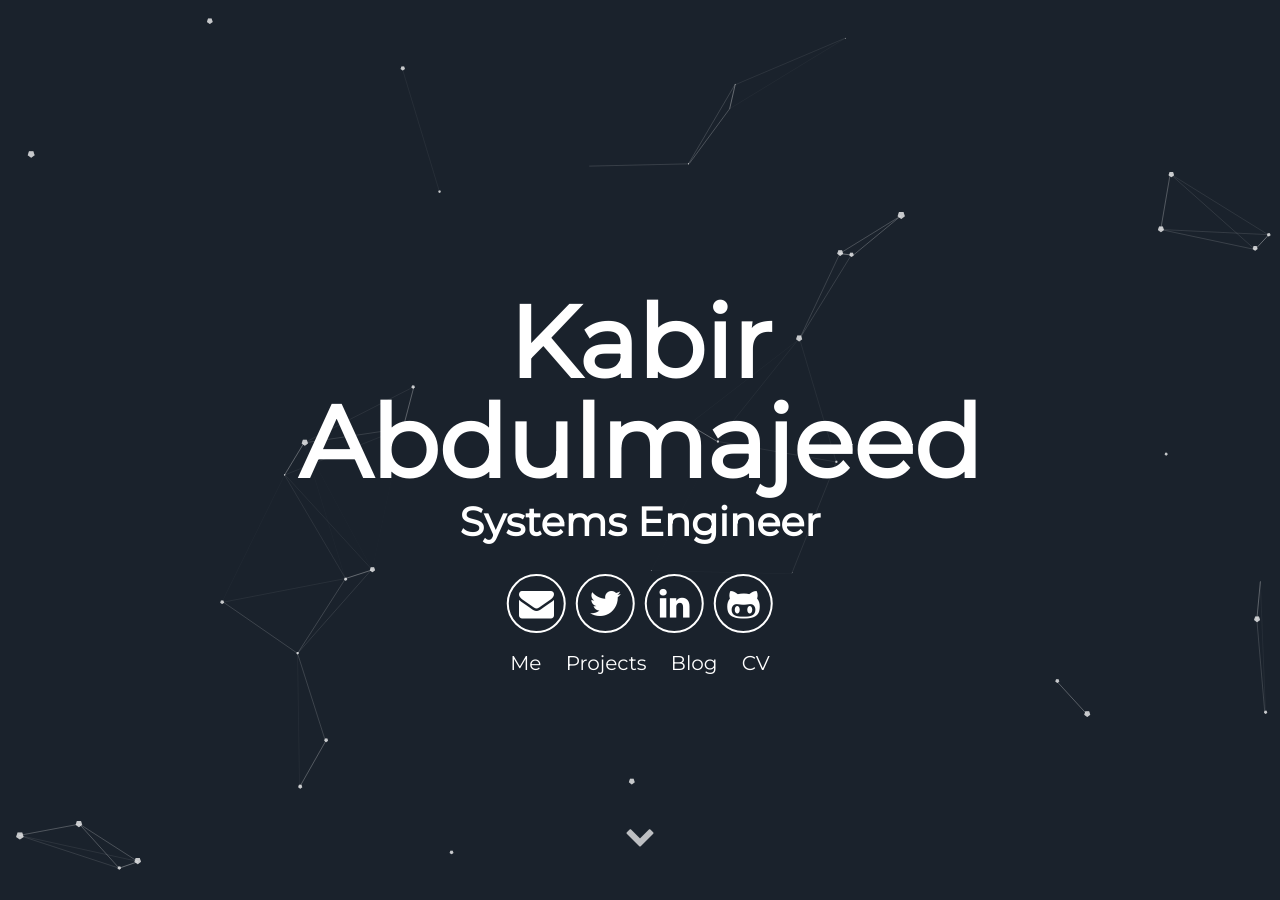
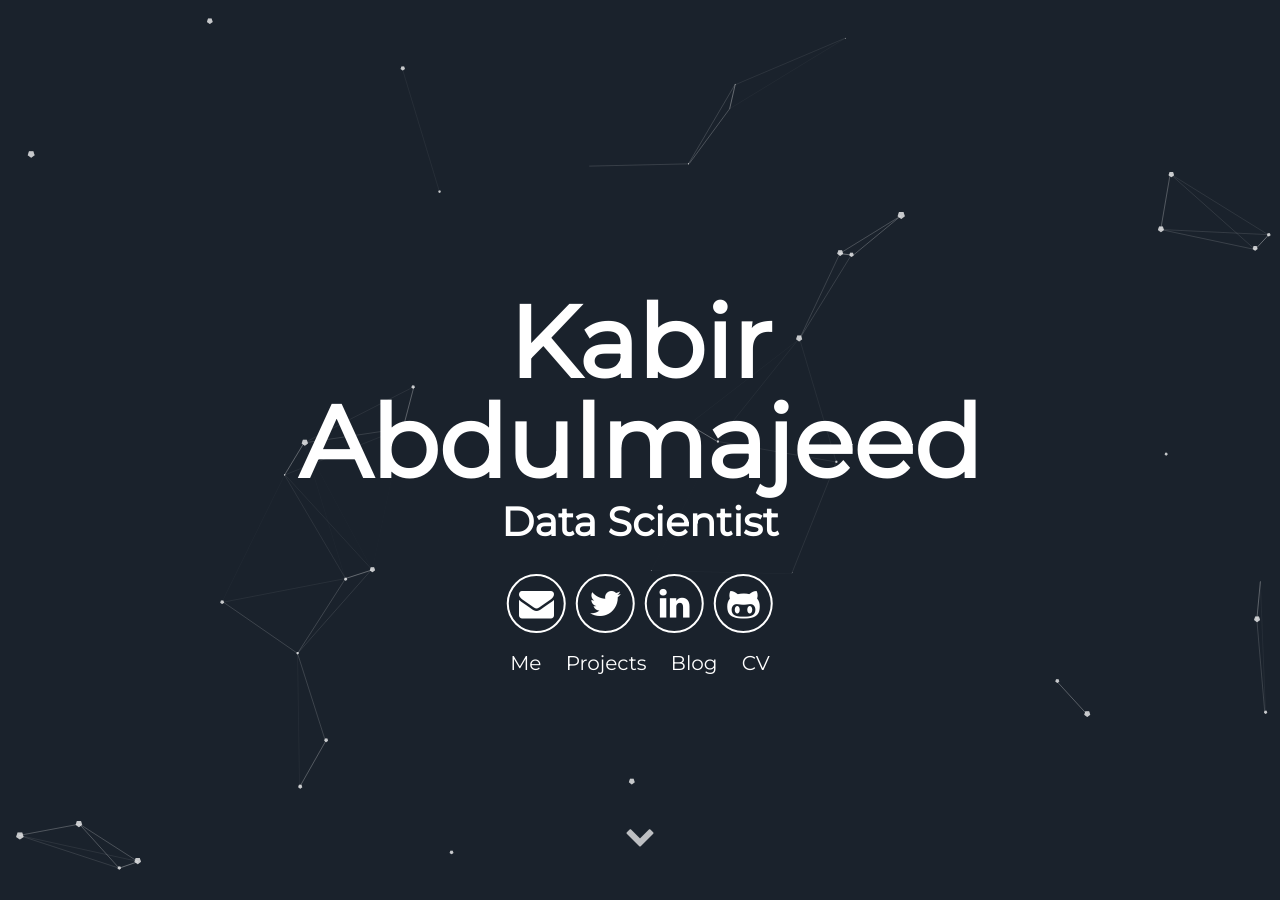
Before and after one commit to kbmajeed/kbmajeed.github.io, a Jekyll site: the page built from index.html, in a window 1280 px wide and 900 px high. Built offline with Jekyll 4.4.1, drawn with Linux system fonts in a browser that asks for light colours.

Commit message:
Update _config.yml

```diff
--- a/_config.yml
+++ b/_config.yml
@@ -7,7 +7,7 @@ description: Kbmajeed Portfolio
 # User settings
 username: Kabir Abdulmajeed
 user_description:
-user_title: Systems Engineer
+user_title: Data Scientist
 email: kbmajeed1@gmail.com
 twitter_username: kbmajeed1
 github_username:  kbmajeed
```
